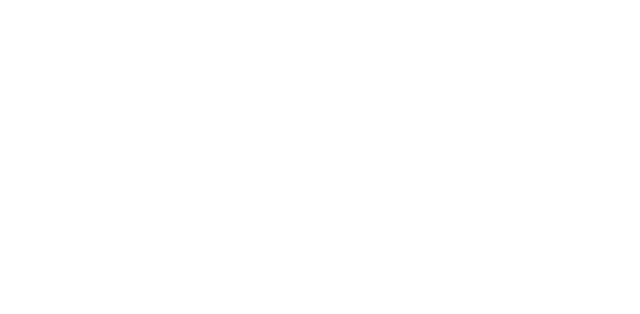
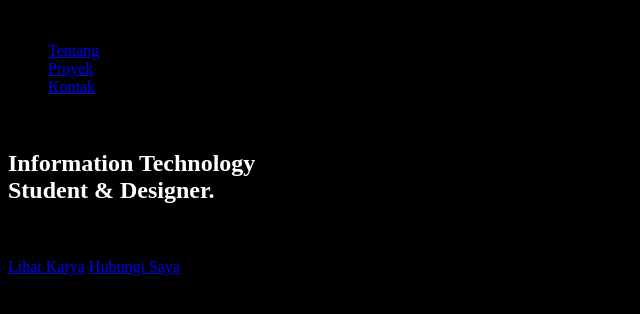
Before and after one commit to Novan2/myPortfo, a plain HTML site: page index.html in a window 1280 px wide. Shown: the whole page, without its empty margins (0-640 px from the left). Drawn offline with Linux system fonts and the light colour scheme.

Commit message:
add styles for body and h1 elements

```diff
--- a/assets/css/style.css
+++ b/assets/css/style.css
@@ -0,0 +1,7 @@
+body {
+    color: #000000;
+    background-color: #000000;
+}
+h1 {
+    color: #ffffff;
+}
--- a/index.html
+++ b/index.html
@@ -1,13 +1,43 @@
 <!DOCTYPE html>
-<html lang="en">
+<html lang="id">
 <head>
     <meta charset="UTF-8">
     <meta name="viewport" content="width=device-width, initial-scale=1.0">
+    <title>Portofolio Saya | Modern Developer</title>
+    <link rel="preconnect" href="https://fonts.googleapis.com">
+    <link rel="preconnect" href="https://fonts.gstatic.com" crossorigin>
+    <link href="https://fonts.googleapis.com/css2?family=Plus+Jakarta+Sans:wght@300;400;600;800&family=Fira+Code:wght@400;500&display=swap" rel="stylesheet">
     <link rel="stylesheet" href="assets/css/style.css">
-    <title>Personal Portfolio</title>
 </head>
 <body>
 
+    <div class="custom-cursor"></div>
+    <div class="custom-cursor-dot"></div>
+
+    <header>
+        <nav class="navbar">
+            <div class="logo">RAMDHAN<span>.</span></div>
+            <ul class="nav-links">
+                <li><a href="#about" class="nav-item">Tentang</a></li>
+                <li><a href="#projects" class="nav-item">Proyek</a></li>
+                <li><a href="#contact" class="nav-item">Kontak</a></li>
+            </ul>
+        </nav>
+    </header>
+
+    <main>
+        <section class="hero-section">
+            <div class="hero-content">
+                <p class="hero-sub">Halo dunia, saya seorang</p>
+                <h1 class="hero-title">Information Technology <br><span class="text-gradient">Student & Designer.</span></h1>
+                <p class="hero-desc">Fokus pada pembangunan pengalaman digital yang bersih, fungsional, dan interaktif dari sisi kode hingga visual desainer.</p>
+                <div class="hero-cta">
+                    <a href="#projects" class="btn btn-primary">Lihat Karya</a>
+                    <a href="#contact" class="btn btn-secondary">Hubungi Saya</a>
+                </div>
+            </div>
+        </section>
+    </main>
 
     <script src="assets/js/script.js"></script>
 </body>
```
